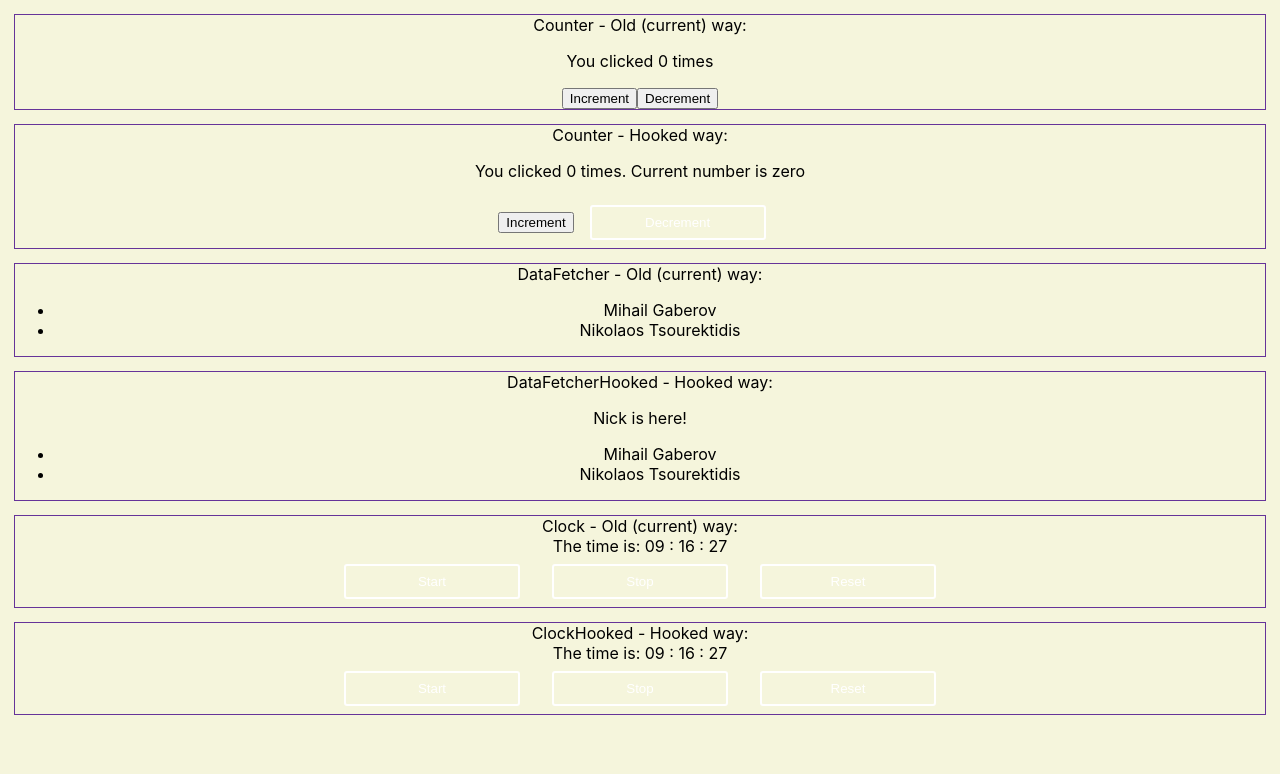
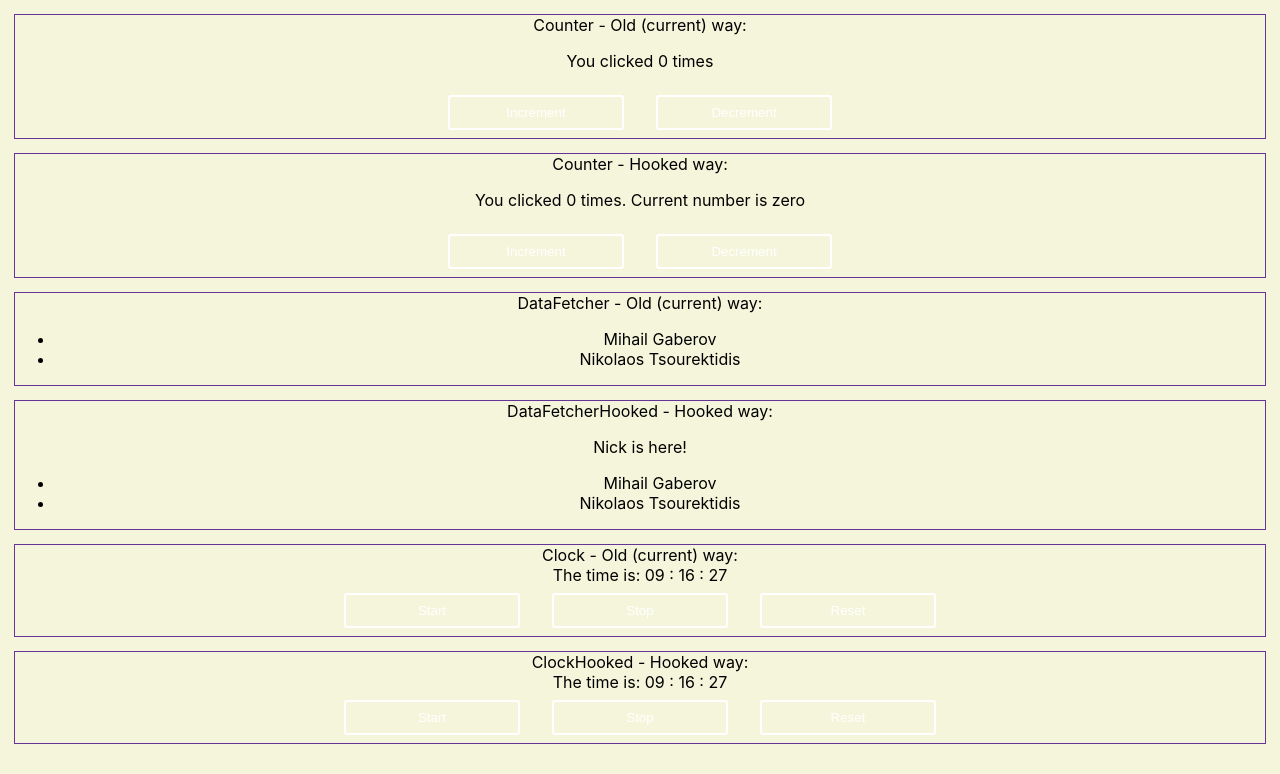
Before and after one commit to mihailgaberov/react-hooks, a React (Create React App) app: page / in a window 1280 px wide. Shown: the top 774 px of the page. Built offline with nearby package versions, Linux system fonts and the light colour scheme.

Commit message:
Updated styling.

```diff
--- a/src/components/Counter/Counter.js
+++ b/src/components/Counter/Counter.js
@@ -1,4 +1,5 @@
 import React from 'react';
+import StyledButton from '../../styled/StyledButton'
 
 export default class Counter extends React.Component {
 
@@ -19,12 +20,12 @@ export default class Counter extends React.Component {
   render() {
     return (<div>
         <p>You clicked {this.state.count} times</p>
-        <button onClick={() => this.setCount(this.state.count + 1)}>
+        <StyledButton onClick={() => this.setCount(this.state.count + 1)}>
           Increment
-        </button>
-        <button onClick={() => this.setCount(this.state.count - 1)}>
+        </StyledButton>
+        <StyledButton onClick={() => this.setCount(this.state.count - 1)}>
           Decrement
-        </button>
+        </StyledButton>
       </div>
     );
   };
--- a/src/components/Counter/CounterHooked.js
+++ b/src/components/Counter/CounterHooked.js
@@ -21,7 +21,7 @@ export default function Counter() {
   return (
     <div>
       <p>You clicked {count} times. Current number is {text}</p>
-      <button onClick={() => {
+      <StyledButton onClick={() => {
         setCount(count + 1);
         setText((count + 1 ) > 0 ? 'positive': 'zero');
         if (count >= 5) {
@@ -31,7 +31,7 @@ export default function Counter() {
         }
       }}>
         Increment
-      </button>
+      </StyledButton>
       <StyledButton onClick={() => {
         setCount(count - 1);
         setText((count - 1) < 0 ? 'negative': 'zero');
```
